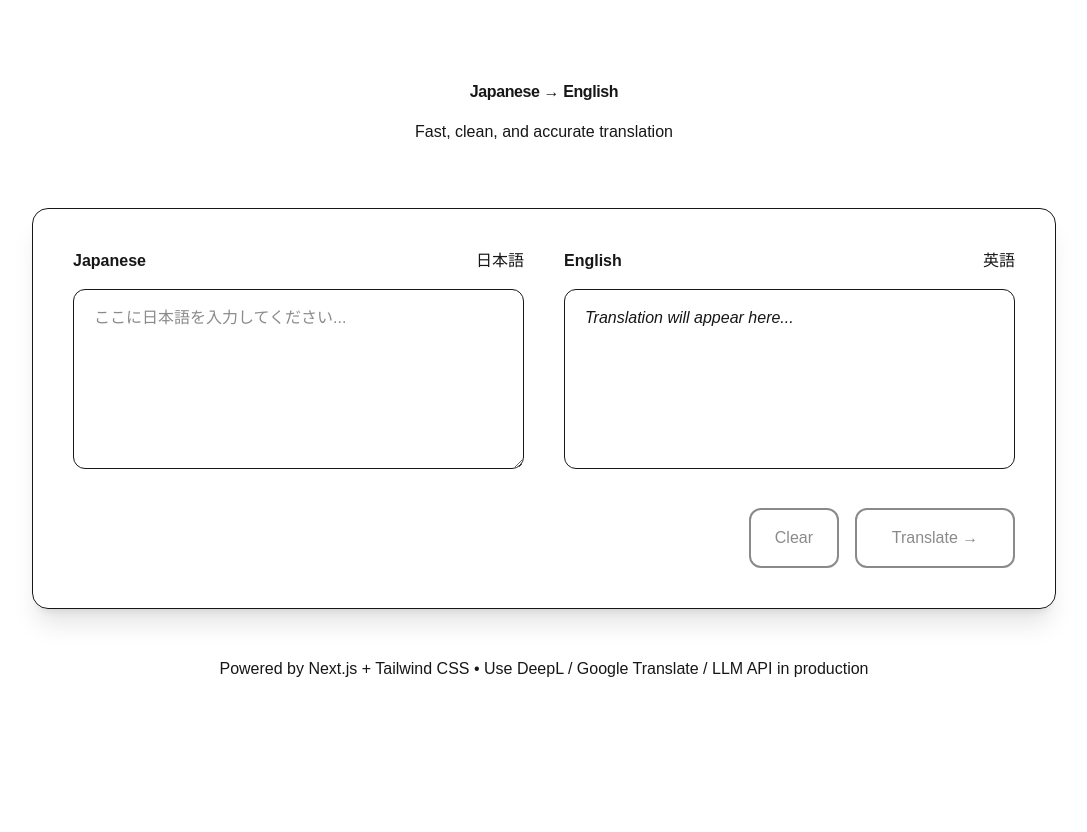
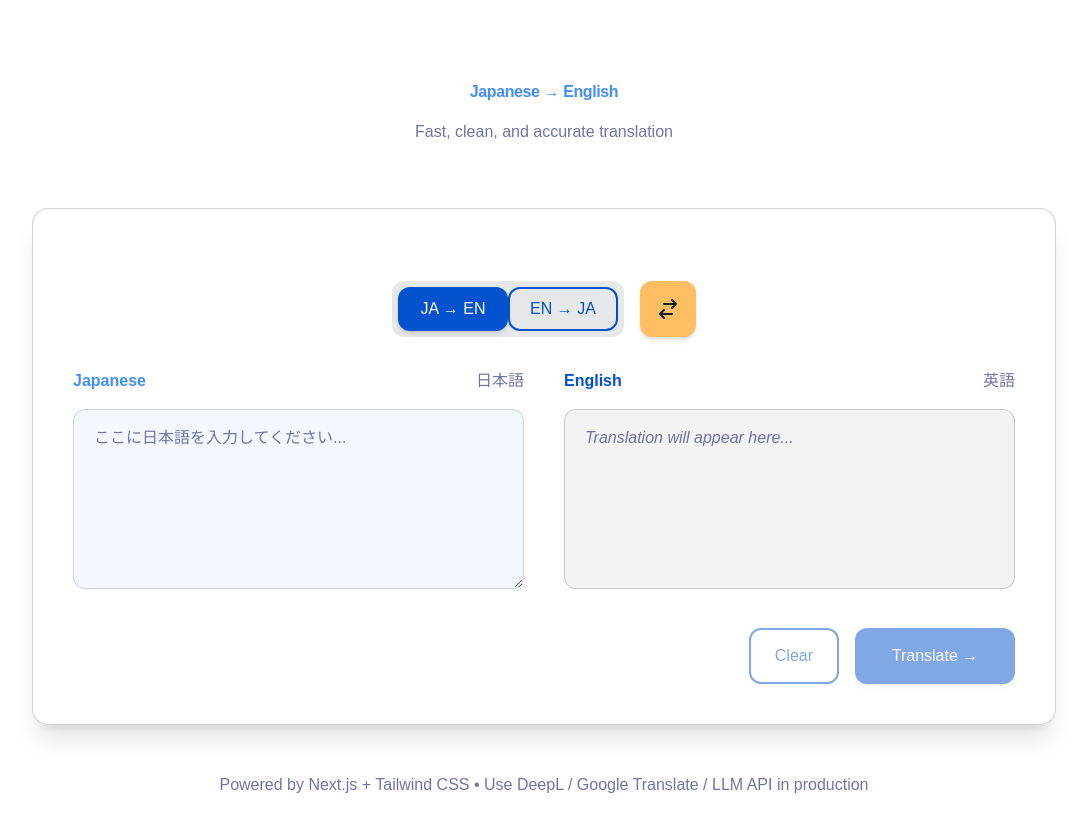
Before and after one commit to lushi-liu/my-words, a Next.js app: page / in a window 1280 px wide. Shown: the top 832 px of the page, without its empty margins (96-1183 px from the left). Before the commit the page ends 800 px from the top, so only its background shows below. Built offline with nearby package versions, Linux system fonts and the light colour scheme.

Commit message:
added switch funcitonality for leangauage

```diff
--- a/src/app/globals.css
+++ b/src/app/globals.css
@@ -4,6 +4,32 @@
 @tailwind utilities;
 
 @custom-variant dark (&:where(.dark, .dark *));
+
+@theme {
+  --color-blue-light: #0252cd;
+  --color-blue-dark: #428dff;
+  --color-yellow-primary: #ffbe62;
+  --color-white-900: #ffffff;
+  --color-white-800: #f3f8ff;
+  --color-white-500: #6f74a7;
+  --color-black-200: #151e2c;
+  --color-black-300: #192333;
+  --color-black-400: #778295;
+
+  --font-size-14: 14px;
+  --font-size-18: 18px;
+  --font-size-20: 20px;
+  --font-size-24: 24px;
+  --font-size-32: 32px;
+  --font-size-48: 48px;
+  --font-size-64: 64px;
+
+  --background-image-gradient-radial: radial-gradient(var(--tw-gradient-stops));
+  --background-image-gradient-conic: conic-gradient(
+    from 180deg at 50% 50%,
+    var(--tw-gradient-stops)
+  );
+}
 
 :root {
   --background: #ffffff;
--- /dev/null
+++ b/src/components/translator/DirectionToggle.tsx
@@ -0,0 +1,57 @@
+import Button from '../ui/Button';
+interface DirectionToggleProps {
+  direction: 'ja-to-en' | 'en-to-ja';
+  onChange: (newDir: 'ja-to-en' | 'en-to-ja') => void;
+  onSwap: () => void;
+}
+
+export default function DirectionToggle({
+  direction,
+  onChange,
+  onSwap,
+}: DirectionToggleProps) {
+  return (
+    <div className="my-6 flex items-center justify-center gap-4 md:my-8">
+      <div className="bg-black-300/10 flex rounded-xl p-1.5">
+        <Button
+          variant={direction === 'ja-to-en' ? 'primary' : 'outline'}
+          size="sm"
+          className="min-w-[110px] px-5"
+          onClick={() => onChange('ja-to-en')}
+        >
+          JA → EN
+        </Button>
+        <Button
+          variant={direction === 'en-to-ja' ? 'primary' : 'outline'}
+          size="sm"
+          className="min-w-[110px] px-5"
+          onClick={() => onChange('en-to-ja')}
+        >
+          EN → JA
+        </Button>
+      </div>
+      <Button
+        variant="secondary"
+        size="sm"
+        onClick={onSwap}
+        className="aspect-square rounded-full p-3"
+        title="Swap direction"
+      >
+        <svg
+          className="h-6 w-6"
+          fill="none"
+          stroke="currentColor"
+          viewBox="0 0 24 24"
+          xmlns="http://www.w3.org/2000/svg"
+        >
+          <path
+            strokeLinecap="round"
+            strokeLinejoin="round"
+            strokeWidth={2}
+            d="M8 7h12m0 0l-4-4m4 4l-4 4m0 6H4m0 0l4 4m-4-4l4-4"
+          />
+        </svg>
+      </Button>
+    </div>
+  );
+}
--- a/src/components/translator/TranslatorCard.tsx
+++ b/src/components/translator/TranslatorCard.tsx
@@ -3,66 +3,110 @@
 import { useState } from 'react';
 import Button from '../ui/Button';
 import Textarea from '../ui/Textarea';
+import DirectionToggle from './DirectionToggle';
 
 export default function TranslatorCard() {
-  const [japanese, setJapanese] = useState('');
-  const [english, setEnglish] = useState('');
+  const [direction, setDirection] = useState<'ja-to-en' | 'en-to-ja'>(
+    'ja-to-en'
+  );
+  const [sourceText, setSourceText] = useState('');
+  const [translatedText, setTranslatedText] = useState('');
   const [isLoading, setIsLoading] = useState(false);
 
+  const isJaToEn = direction === 'ja-to-en';
+
+  const sourceLang = isJaToEn ? 'Japanese' : 'English';
+  const targetLang = isJaToEn ? 'English' : 'Japanese';
+  const sourcePlaceholder = isJaToEn
+    ? 'ここに日本語を入力してください...'
+    : 'Enter English text here...';
+  const targetPlaceholder = isJaToEn
+    ? 'Translation will appear here...'
+    : '翻訳結果がここに表示されます...';
+
   const handleTranslate = async () => {
-    if (!japanese.trim()) return;
+    if (!sourceText.trim()) return;
 
     setIsLoading(true);
+    setTranslatedText('');
 
-    // Placeholder — replace with real API call
-    // e.g. DeepL, Google Translate API, Groq + Llama, OpenAI, etc.
+    // Placeholder simulation — replace with real API call
     try {
-      // Simulated delay + fake result
-      await new Promise((r) => setTimeout(r, 1200));
-      setEnglish(
-        'This is a simulated translation.\n\nIn real implementation, connect to:\n• DeepL API\n• Google Cloud Translation\n• OpenAI / Groq / local model'
-      );
-    } catch (err) {
-      setEnglish('Translation failed. Please try again.');
+      await new Promise((r) => setTimeout(r, 1400));
+
+      // In real app:
+      // const res = await fetch('/api/translate', {
+      //   method: 'POST',
+      //   body: JSON.stringify({ text: sourceText, direction }),
+      // });
+      // const { translation } = await res.json();
+
+      const simulated = isJaToEn
+        ? `Simulated: "${sourceText}" → This is what your Japanese text would translate to in English.`
+        : `Simulated: "${sourceText}" → これは英語のテキストが日本語に翻訳された例です。`;
+
+      setTranslatedText(simulated);
+    } catch {
+      setTranslatedText('Translation failed. Please try again.');
     } finally {
       setIsLoading(false);
     }
   };
 
+  const handleSwap = () => {
+    // Flip direction and swap texts
+    setDirection((prev) => (prev === 'ja-to-en' ? 'en-to-ja' : 'ja-to-en'));
+    setSourceText(translatedText);
+    setTranslatedText(sourceText);
+  };
+
   const handleClear = () => {
-    setJapanese('');
-    setEnglish('');
+    setSourceText('');
+    setTranslatedText('');
   };
 
   return (
     <div className="bg-white-900/80 border-black-300/20 mx-auto w-full max-w-5xl overflow-hidden rounded-2xl border shadow-xl backdrop-blur-sm">
       <div className="p-6 md:p-10">
+        {/* Direction toggle */}
+        <DirectionToggle
+          direction={direction}
+          onChange={setDirection}
+          onSwap={handleSwap}
+        />
+
         <div className="grid grid-cols-1 gap-6 md:grid-cols-2 md:gap-10">
-          {/* Japanese input */}
+          {/* Source (input) */}
           <div className="space-y-4">
             <div className="flex items-center justify-between">
-              <h2 className="text-24 text-blue-dark font-bold">Japanese</h2>
-              <span className="text-14 text-white-500">日本語</span>
+              <h2 className="text-24 text-blue-dark font-bold">{sourceLang}</h2>
+              <span className="text-14 text-white-500">
+                {isJaToEn ? '日本語' : '英語'}
+              </span>
             </div>
             <Textarea
-              value={japanese}
-              onChange={(e) => setJapanese(e.target.value)}
-              placeholder="ここに日本語を入力してください..."
+              value={sourceText}
+              onChange={(e) => setSourceText(e.target.value)}
+              placeholder={sourcePlaceholder}
             />
           </div>
 
-          {/* English output */}
+          {/* Target (output) */}
           <div className="space-y-4">
             <div className="flex items-center justify-between">
-              <h2 className="text-24 text-blue-light font-bold">English</h2>
-              <span className="text-14 text-white-500">英語</span>
+              <h2 className="text-24 text-blue-light font-bold">
+                {targetLang}
+              </h2>
+              <span className="text-14 text-white-500">
+                {isJaToEn ? '英語' : '日本語'}
+              </span>
             </div>
             <div
               className={`bg-black-300/5 border-black-300/20 text-18 text-black-200 min-h-[140px] w-full rounded-xl border px-5 py-4 whitespace-pre-wrap md:min-h-[180px]`}
             >
-              {english || (
+              {translatedText || (
                 <span className="text-white-500 italic">
-                  Translation will appear here...
+                  {targetPlaceholder}
                 </span>
               )}
             </div>
@@ -75,16 +119,16 @@ export default function TranslatorCard() {
             variant="outline"
             size="md"
             onClick={handleClear}
-            disabled={!japanese && !english}
+            disabled={!sourceText && !translatedText}
           >
             Clear
           </Button>
 
           <Button
-            variant="outline"
+            variant="primary"
             size="lg"
             onClick={handleTranslate}
-            disabled={!japanese.trim() || isLoading}
+            disabled={!sourceText.trim() || isLoading}
             className="min-w-[160px]"
           >
             {isLoading ? (
@@ -108,7 +152,7 @@ export default function TranslatorCard() {
                 Translating...
               </span>
             ) : (
-              'Translate →'
+              `Translate ${isJaToEn ? '→' : '←'}`
             )}
           </Button>
         </div>
```
